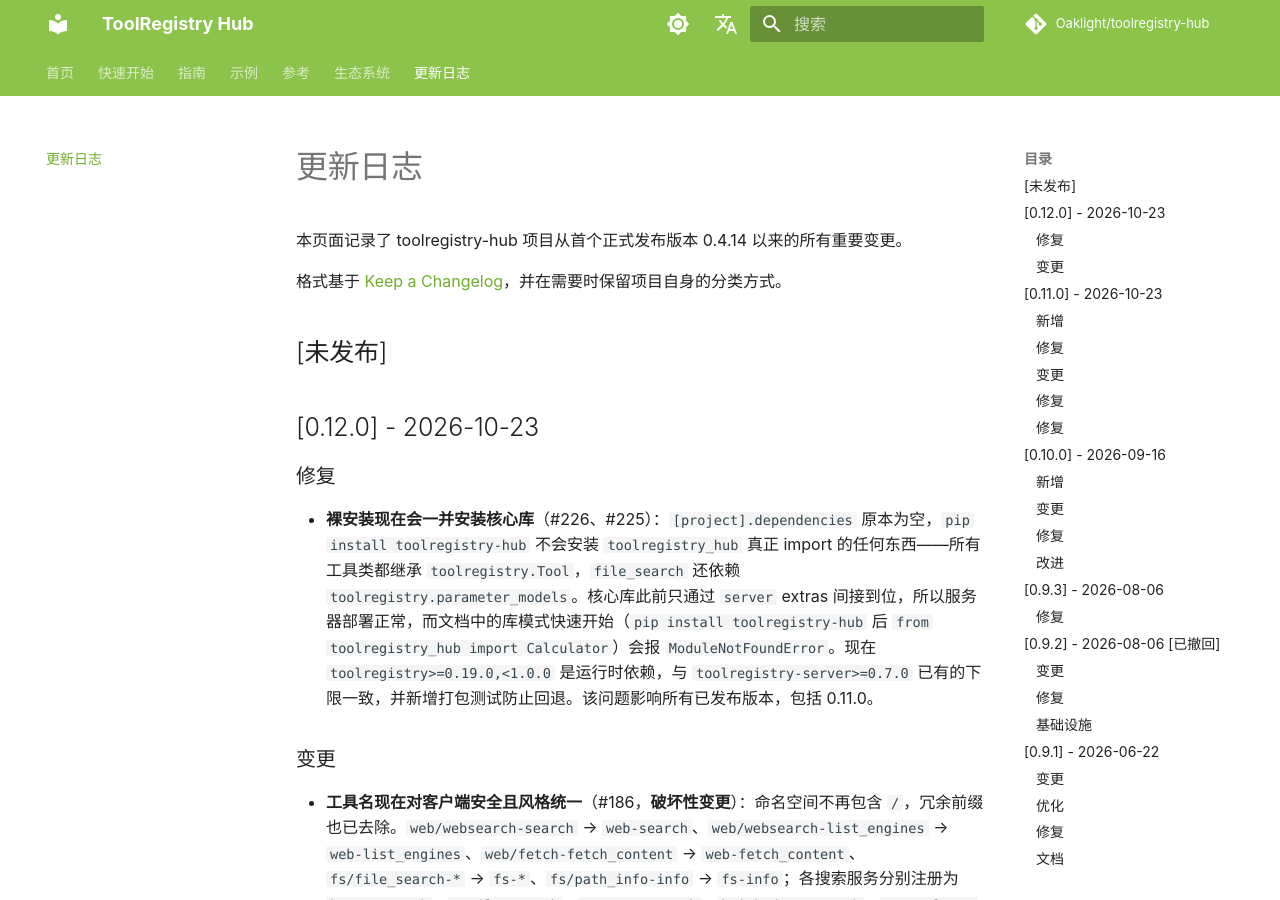
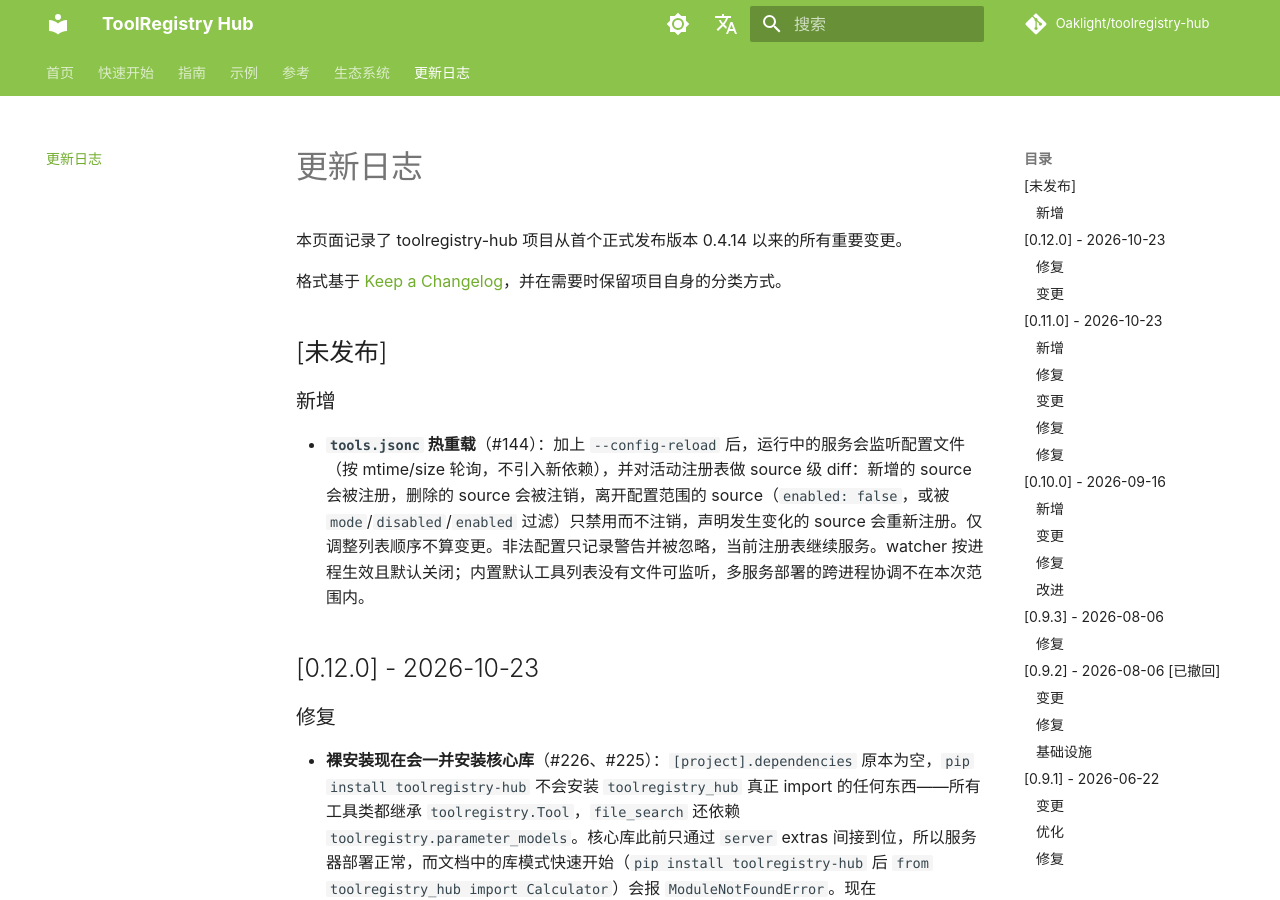
Before and after one commit to Oaklight/toolregistry-hub, an MkDocs documentation site: the page built from docs/changelog.md, in a window 1280 px wide and 900 px high. Built offline with MkDocs 1.6.1 and Material for MkDocs 9.7.7, drawn with Linux system fonts in a browser that asks for light colours; some web fonts are replaced; comment, search, counter and statistics services are not loaded.

Commit message:
docs: 记录 tools.jsonc 热重载（#144）

```diff
--- a/docs/changelog.md
+++ b/docs/changelog.md
@@ -13,6 +13,10 @@
 格式基于 [Keep a Changelog](https://keepachangelog.com/zh-CN/1.1.0/)，并在需要时保留项目自身的分类方式。
 
 ## [未发布]
+
+### 新增
+
+- **`tools.jsonc` 热重载**（#144）：加上 `--config-reload` 后，运行中的服务会监听配置文件（按 mtime/size 轮询，不引入新依赖），并对活动注册表做 source 级 diff：新增的 source 会被注册，删除的 source 会被注销，离开配置范围的 source（`enabled: false`，或被 `mode`/`disabled`/`enabled` 过滤）只禁用而不注销，声明发生变化的 source 会重新注册。仅调整列表顺序不算变更。非法配置只记录警告并被忽略，当前注册表继续服务。watcher 按进程生效且默认关闭；内置默认工具列表没有文件可监听，多服务部署的跨进程协调不在本次范围内。
 
 ## [0.12.0] - 2026-10-23
 
```
Also changed, not shown: docs/reference/cli.md (+2 -0 lines).
